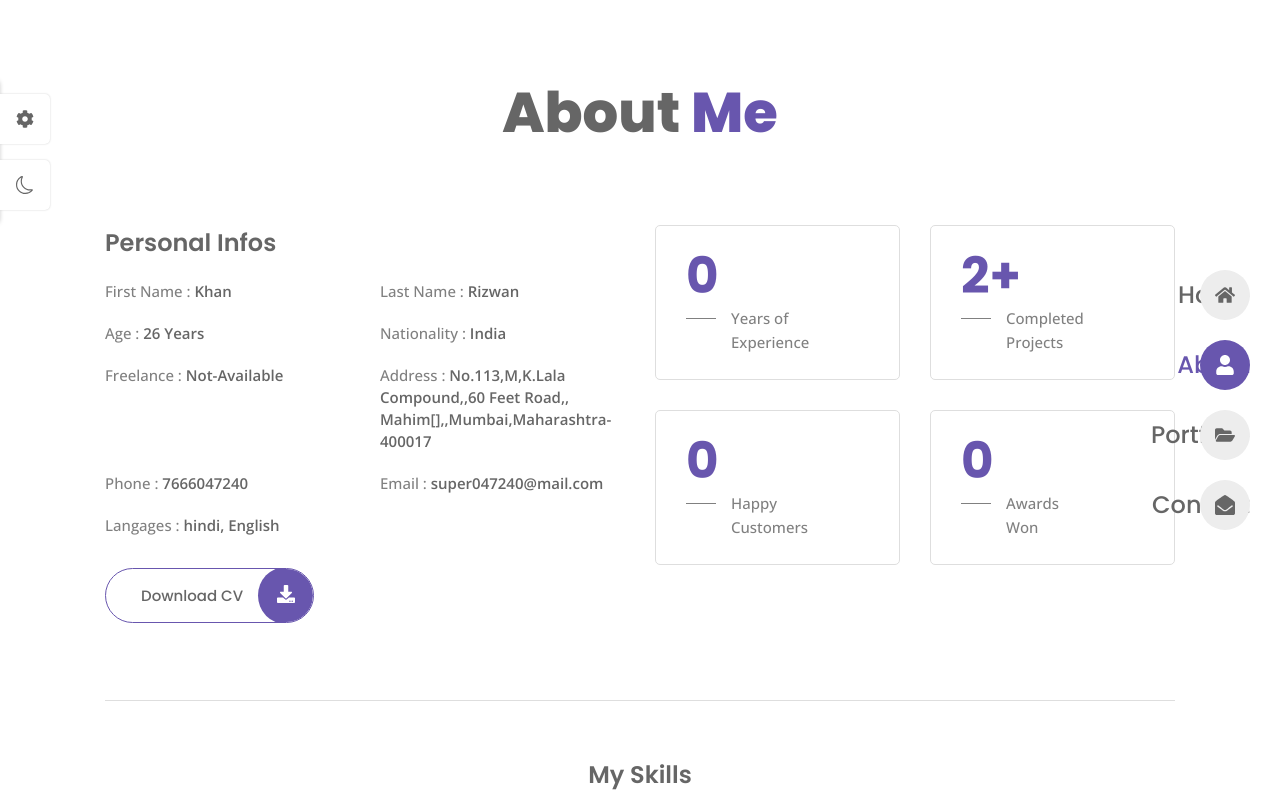
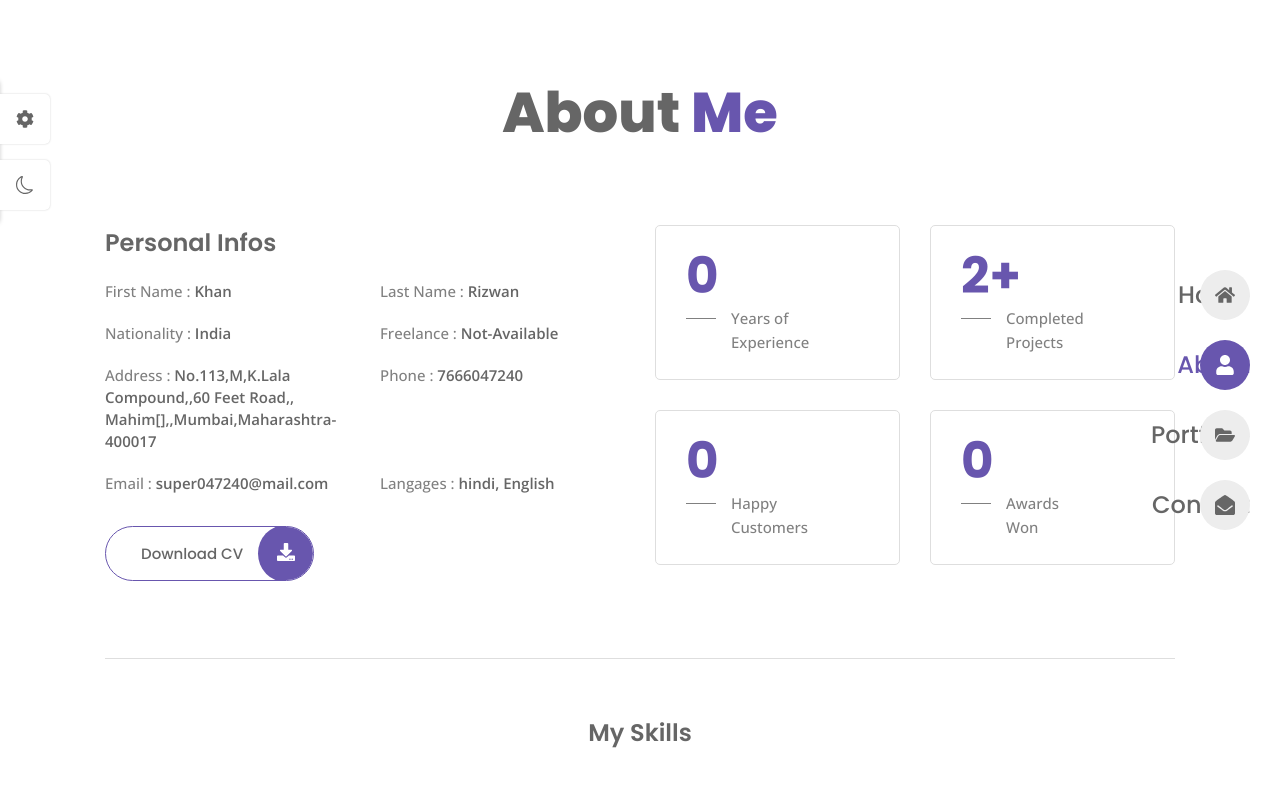
Before and after one commit to supergubber/Portfolioresume, a React (Vite) app: page /about in a window 1280 px wide. Shown: the top 798 px of the page. Built offline with nearby package versions, Linux system fonts and the light colour scheme.

Commit message:
date change

```diff
--- a/src/data.jsx
+++ b/src/data.jsx
@@ -69,12 +69,6 @@ export const personalInfo = [
     id: 2,
     title: 'Last Name : ',
     description: 'Rizwan',
-  },
-
-  {
-    id: 3,
-    title: 'Age : ',
-    description: '26 Years',
   },
 
   {
```
